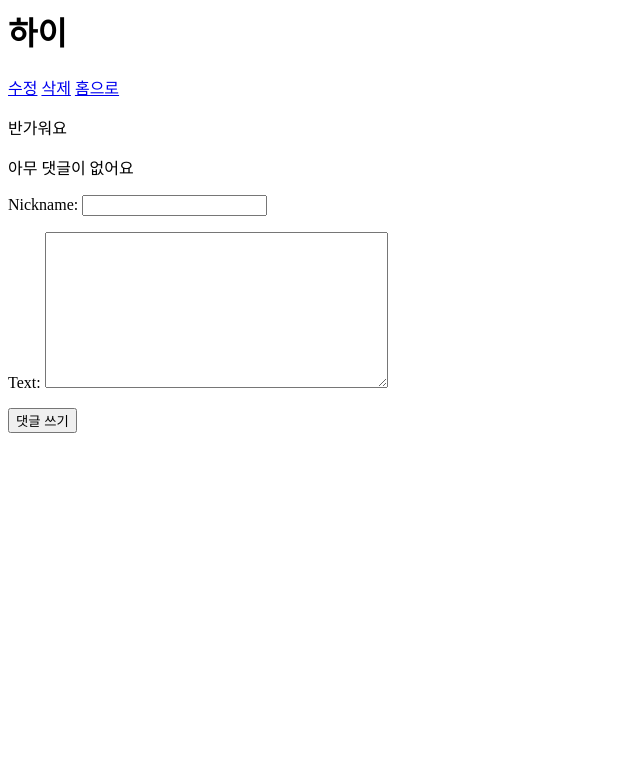
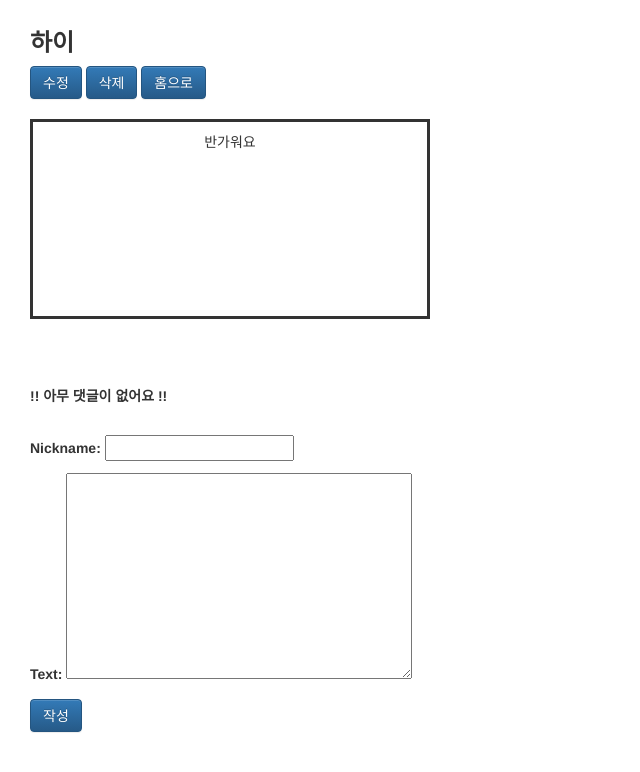
Before and after one commit to leeyubin97/sixth_project, a Django app: page /write/post/2/ in a window 1280 px wide. Shown: the top 772 px of the page, without its empty margins (0-640 px from the left). Run offline with Django 3.2, Linux system fonts and the light colour scheme; a user stored in the database is signed in; data comes from the database, SQL or seed files in the repository; both versions use the stored data as it was after the commit; some libraries are stand-ins or nearby versions.

Commit message:
first commit

```diff
--- a/write/templates/write/detail.html
+++ b/write/templates/write/detail.html
@@ -1,26 +1,43 @@
+<head>
+</head>
+<body>
+<div style ="margin-left: 30px; margin-top: 30px">
+    <!-- 합쳐지고 최소화된 최신 CSS -->
+    <link rel="stylesheet" href="https://maxcdn.bootstrapcdn.com/bootstrap/3.3.2/css/bootstrap.min.css">
+
+    <!-- 부가적인 테마 -->
+    <link rel="stylesheet" href="https://maxcdn.bootstrapcdn.com/bootstrap/3.3.2/css/bootstrap-theme.min.css">
+
+    <!-- 합쳐지고 최소화된 최신 자바스크립트 -->
+    <script src="https://maxcdn.bootstrapcdn.com/bootstrap/3.3.2/js/bootstrap.min.js"></script>
 <div>
-    <h1> {{post.title}}</h1>
-    <a href= "{% url 'edit' post.id %}">수정</a>
-    <a href= "{% url 'delete' post.id %}">삭제</a>
-    <a href= "{% url 'home'%}">홈으로</a>
-    <p> {{post.text}} </p>
+    <h3> <strong>{{post.title}}</strong> </h3>
+    <a href= "{% url 'edit' post.id %}" button style="height:33px;" class="btn btn-primary" >수정</a>
+    <a href= "{% url 'delete' post.id %}" button style="height:33px;" class="btn btn-primary">삭제</a>
+    <a href= "{% url 'home'%}" button style="height:33px;" class="btn btn-primary">홈으로</a>
 </div>
+    <br>
+    <div style= "border: 3px solid; text-align:center; height: 200px; width: 400px; padding:10px;">
+        <p>{{post.text}}</p>
+    </div>
 
+<br>
+<br>
+<br>
 {% for comment in post.comments.all %}
-<div>
-    <div>{{comment.nickname}}</div>
-    {{comment.text}}
-    <a href="{% url 'comment_delete' comment_id=comment.id %}">댓글 삭제</a>
+<div style= "border: 1px solid; height: auto; width: 400px; padding:10px;">
+    {{comment.nickname}} ; {{comment.text}} &nbsp; &nbsp;<a href="{% url 'comment_delete' comment_id=comment.id %}" button style="height:33px;" class="btn btn-default">삭제</a>
 </div>
 {% empty %}
-<p>아무 댓글이 없어요</p>
+<h5><strong> !! 아무 댓글이 없어요 !! </strong></h5>
 {% endfor %}
-
+<br>
 <div class="form-group">
     <form method="POST" action="{% url 'add_comment' post.id %}">
         {% csrf_token %}
         {{form.as_p}}
-        <button type = "submit" class="save btn btn-default">댓글 쓰기</button>
+        <button type = "submit" button style="height:33px;"class="save btn btn-primary">작성</button>
     </form>
-
 </div>
+</div>
+</body>
```
Also changed, not shown: write/templates/write/edit.html (+12 -1 lines), write/templates/write/home.html (+23 -7 lines), write/templates/write/new.html (+11 -1 lines), db.sqlite3.
